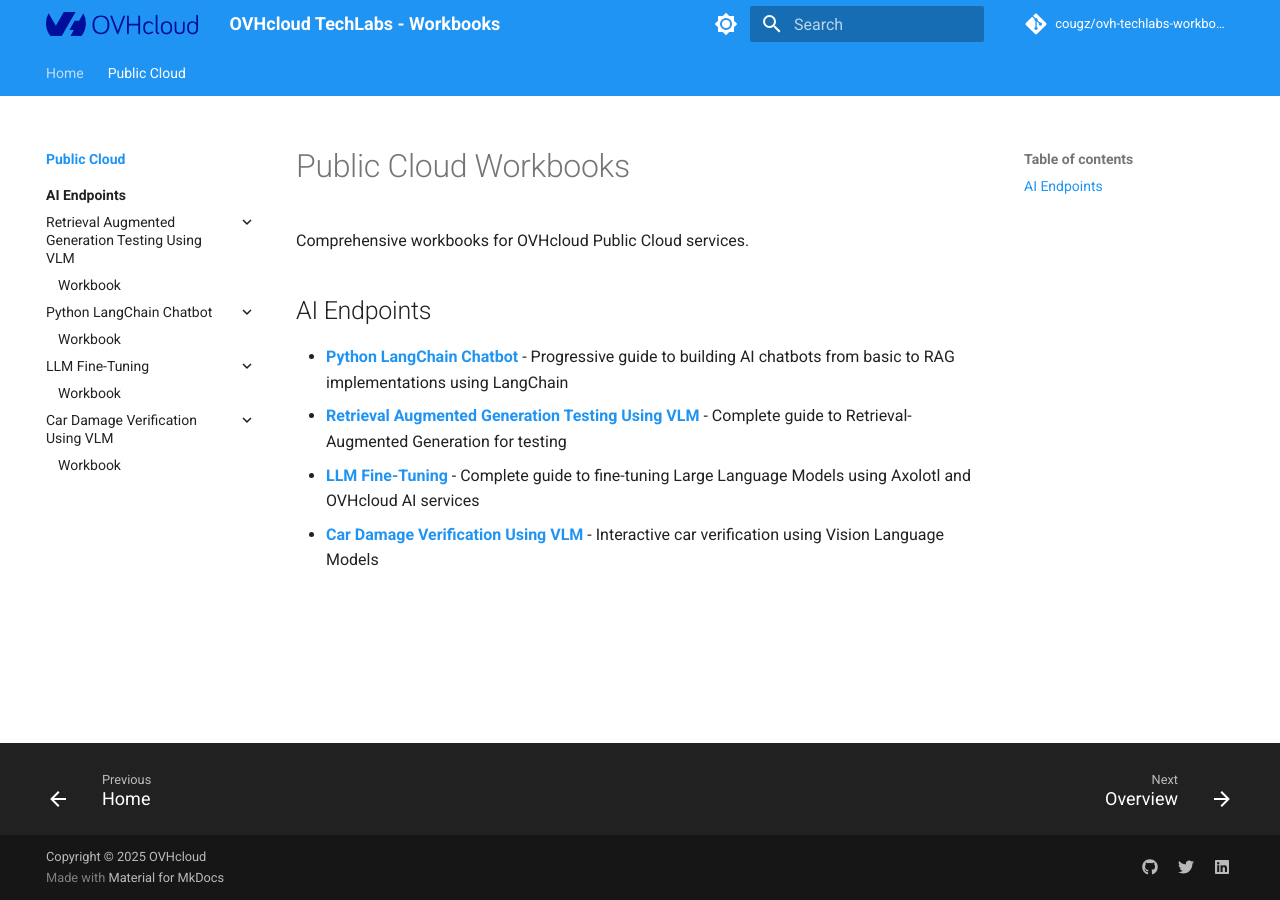
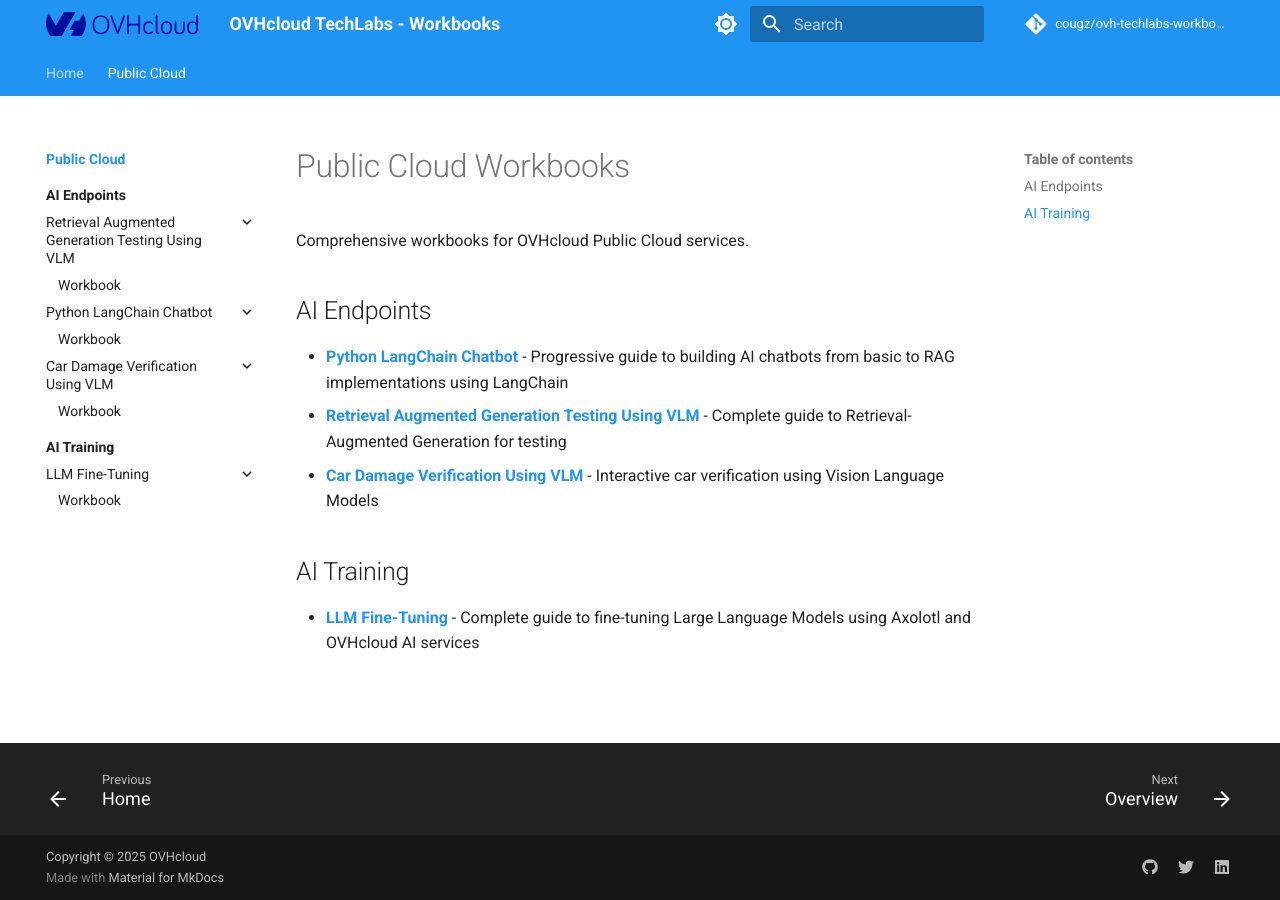
Before and after one commit to cougz/ovh-techlabs-workbooks, an MkDocs documentation site: the page built from docs/public-cloud/index.md, in a window 1280 px wide. Built offline with MkDocs 1.6.1 and Material for MkDocs 9.7.7, drawn with Linux system fonts in a browser that asks for light colours; comment, search, counter and statistics services are not loaded.

Commit message:
refactor(docs): reorganize LLM fine-tuning content to AI Training section
Restructure documentation to improve content organization and clarity:
- Move LLM fine-tuning workbook from AI Endpoints to new AI Training section
- Update navigation structure in mkdocs.yml
- Create AI Training section landing page
- Separate model usage and model training workflows

Improves documentation structure by:
- Clarifying learning paths for users
- Aligning with OVHcloud's service taxonomy
- Establishing logical separation of concerns

```diff
--- a/docs/public-cloud/index.md
+++ b/docs/public-cloud/index.md
@@ -6,5 +6,8 @@ Comprehensive workbooks for OVHcloud Public Cloud services.
 
 - [**Python LangChain Chatbot**](ai-endpoints/python-langchain-chatbot/) - Progressive guide to building AI chatbots from basic to RAG implementations using LangChain
 - [**Retrieval Augmented Generation Testing Using VLM**](ai-endpoints/retrieval-augmented-generation-testing-using-vlm/) - Complete guide to Retrieval-Augmented Generation for testing
-- [**LLM Fine-Tuning**](ai-endpoints/llm-fine-tuning/) - Complete guide to fine-tuning Large Language Models using Axolotl and OVHcloud AI services
 - [**Car Damage Verification Using VLM**](ai-endpoints/car-damage-verification-using-vlm/) - Interactive car verification using Vision Language Models
+
+## AI Training
+
+- [**LLM Fine-Tuning**](ai-training/llm-fine-tuning/) - Complete guide to fine-tuning Large Language Models using Axolotl and OVHcloud AI services
--- a/mkdocs.yml
+++ b/mkdocs.yml
@@ -105,9 +105,11 @@ nav:
       - Python LangChain Chatbot:
         - Overview: public-cloud/ai-endpoints/python-langchain-chatbot/index.md
         - Workbook: public-cloud/ai-endpoints/python-langchain-chatbot/workbook.md
-      - LLM Fine-Tuning:
-        - Overview: public-cloud/ai-endpoints/llm-fine-tuning/index.md
-        - Workbook: public-cloud/ai-endpoints/llm-fine-tuning/workbook.md
       - Car Damage Verification Using VLM:
         - Overview: public-cloud/ai-endpoints/car-damage-verification-using-vlm/index.md
         - Workbook: public-cloud/ai-endpoints/car-damage-verification-using-vlm/workbook.md
+    - AI Training:
+      - Overview: public-cloud/ai-training/index.md
+      - LLM Fine-Tuning:
+        - Overview: public-cloud/ai-training/llm-fine-tuning/index.md
+        - Workbook: public-cloud/ai-training/llm-fine-tuning/workbook.md
```
Also changed, not shown: docs/public-cloud/ai-endpoints/index.md (+0 -2 lines), docs/public-cloud/ai-training/index.md (added, +9 -0 lines), docs/public-cloud/ai-training/llm-fine-tuning/index.md (renamed from docs/public-cloud/ai-endpoints/llm-fine-tuning/index.md), docs/public-cloud/ai-training/llm-fine-tuning/workbook.md (renamed from docs/public-cloud/ai-endpoints/llm-fine-tuning/workbook.md).
